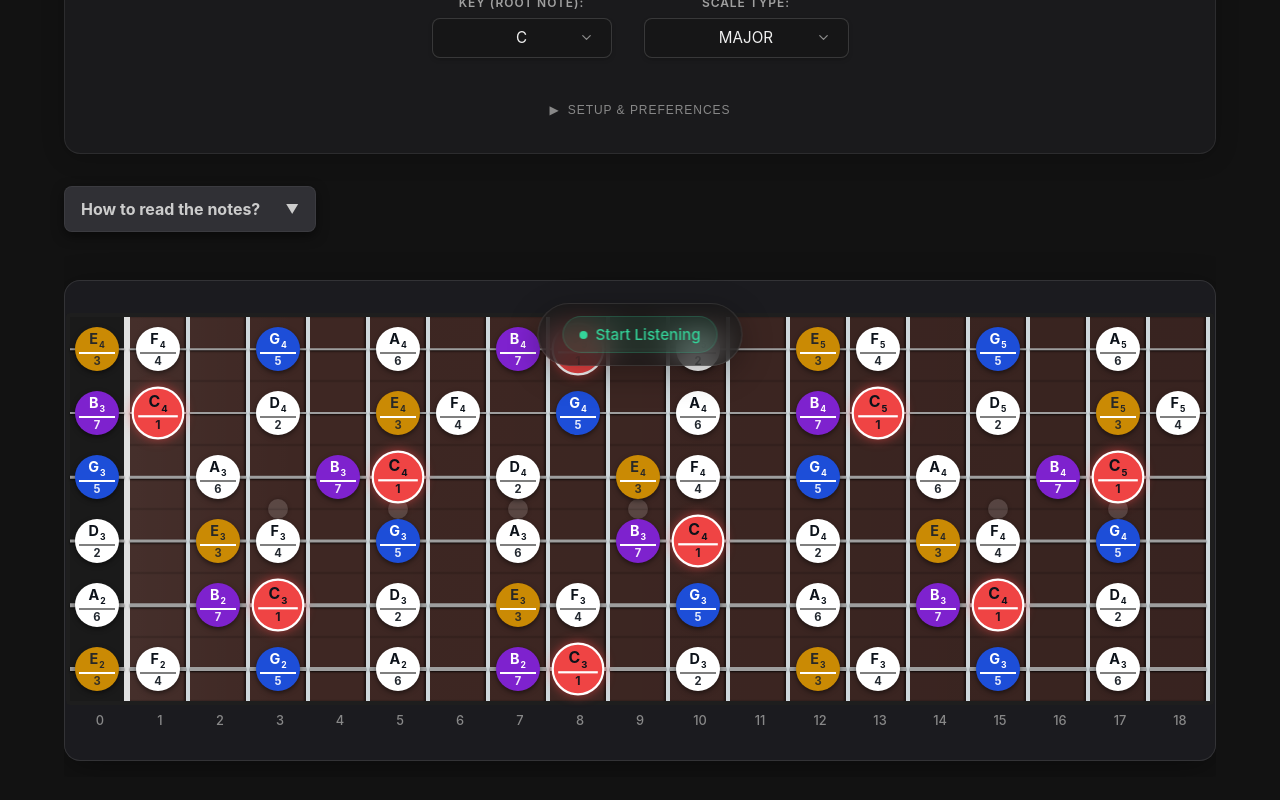
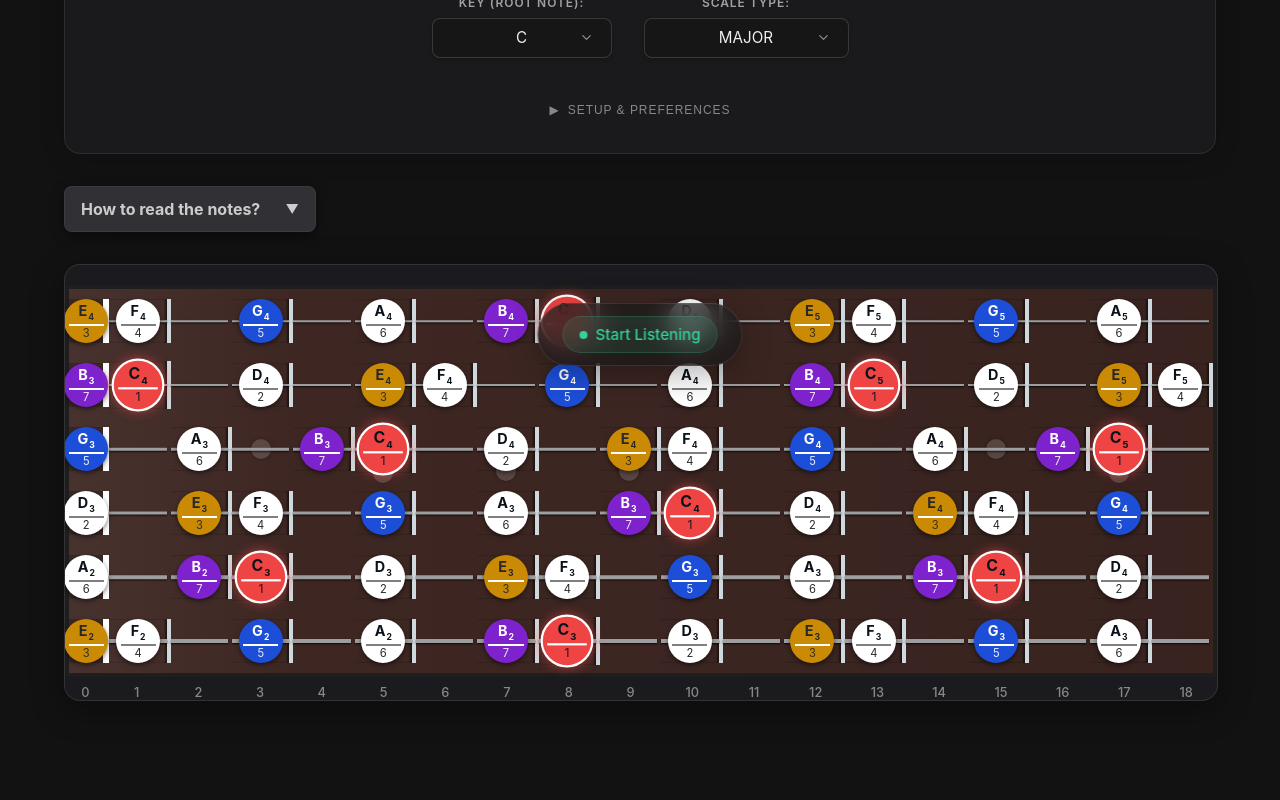
Before and after one commit to francisco-ebi/fretboard-trainer, a React (Vite) app: page / in a window 1280 px wide. Shown: the part 404-1204 px from the top of the page. After the commit the page ends 1169 px from the top, so only its background shows below. Built offline with nearby package versions, Linux system fonts and the light colour scheme.

Commit message:
feat: fretboard migration from flex to grid

```diff
--- a/src/components/Fretboard.css
+++ b/src/components/Fretboard.css
@@ -1,8 +1,7 @@
 .fretboard-container {
-    display: flex;
-    flex-direction: column;
-    align-items: center;
-    padding: var(--app-padding-desktop);
+    display: block;
+    width: 100%;
+    /* min-width: 1120px;  Ensure trigger scroll on mobile */
     background: rgba(30, 30, 35, 0.8);
     border-radius: 1rem;
     box-shadow: 0 0.5rem 2rem 0 rgba(0, 0, 0, 0.37);
@@ -10,9 +9,10 @@
     -webkit-backdrop-filter: blur(8px);
     border: 0.0625rem solid rgba(255, 255, 255, 0.1);
     margin-top: 2rem;
+    padding: 20px 0 0 0;
+    position: relative;
+    user-select: none;
     overflow-x: auto;
-    /* Handle overflow on small screens */
-    max-width: 100%;
 }
 
 @media (max-width: 600px) {
@@ -21,18 +21,21 @@
     }
 }
 
+/* --- HORIZONTAL GRID (Default) --- */
 .fretboard {
-    display: flex;
-    flex-direction: column;
+    display: grid;
+    /* Column 1: Open String, Columns 2-19: Frets 1-18 */
+    /* Use minmax to allow scaling but enforce minimums */
+    grid-template-columns: minmax(40px, 0.66fr) repeat(18, minmax(60px, 1fr));
+    /* Rows defined implicitly by content (strings) */
+
     background-color: var(--fretboard-wood);
-    /* Dark wood-ish color */
     border: 0.25rem solid var(--bg-secondary);
     border-radius: 0.25rem;
-    padding-left: 0;
-    /* Open strings are handled inside */
     position: relative;
-    min-width: max-content;
-    /* Ensure enough space for frets */
+
+    /* Ensure nice minimum width on small screens to force scroll */
+    min-width: 1120px;
 }
 
 /* Wood texture gradient overlay */
@@ -48,42 +51,36 @@
             rgba(255, 255, 255, 0) 20%,
             rgba(0, 0, 0, 0.1) 100%);
     pointer-events: none;
+    z-index: 0;
 }
 
 .string-row {
-    display: flex;
+    display: grid;
+    grid-template-columns: subgrid;
+    grid-column: 1 / -1;
+    /* Span all fret columns */
+
     height: 4rem;
-    /* Space between strings */
+    /* Fixed height for consistency */
     position: relative;
-    /* border-bottom: 1px solid red; Debug alignment */
+    align-items: center;
 }
 
 .fret {
-    width: 3.75rem;
-    /* Width of each fret */
-    height: 100%;
-    border-right: 0.25rem solid #c0c0c0;
-    /* Fret wire */
-    box-sizing: border-box;
+    /* Height and Width handled by Grid/Subgrid */
     position: relative;
+    border-right: 0.25rem solid var(--fret-wire);
     display: flex;
     align-items: center;
     justify-content: center;
+    box-shadow: inset -0.125rem 0 0.125rem rgba(0, 0, 0, 0.5);
 }
 
 .fret.open-string {
-    width: 3.75rem;
-    /* Match standard fret width or at least enough for marker */
-    border-right: 0.375rem solid #e0e0e0;
+    border-right: 0.375rem solid #fff;
     /* Nut */
-    background-color: #1a1a1a;
-    flex-shrink: 0;
-}
-
-/* Metallic fret effect */
-.fret:not(.open-string) {
-    border-right: 0.25rem solid var(--fret-wire);
-    box-shadow: inset -0.125rem 0 0.125rem rgba(0, 0, 0, 0.5);
+    background-color: rgba(0, 0, 0, 0.2);
+    box-shadow: none;
 }
 
 .string-line {
@@ -98,17 +95,7 @@
     box-shadow: 0 0.0625rem 0.125rem rgba(0, 0, 0, 0.8);
 }
 
-/* Thicker low strings - Keeping px for stroke width precision/feel, or convert?
-   User asked for 'rem unit instead of a fixed px size for string-row and fret elements'.
-   String THICKNESS is a visual detail.
-   But consistency is good.
-   4px = 0.25rem
-   3.5px = 0.21875rem
-   3px = 0.1875rem
-   2.5px = 0.15625rem
-   2px = 0.125rem
-   1.5px = 0.09375rem
-*/
+/* String Thicknesses */
 .string-row:nth-last-child(1) .string-line {
     height: 0.25rem;
 }
@@ -137,30 +124,24 @@
     height: 0.09rem;
 }
 
-/* NoteMarker styles moved to NoteMarker.css */
 
+/* Fret Numbers Row */
 .fret-numbers-row {
-    display: flex;
+    display: grid;
+    grid-template-columns: minmax(40px, 0.66fr) repeat(18, minmax(60px, 1fr));
     margin-top: 0.5rem;
-    padding-left: 0;
-    min-width: max-content;
-    /* Match fretboard */
+    min-width: 1120px;
+    /* Match fretboard min-width */
 }
 
 .fret-number {
-    width: 3.75rem;
-    /* Match fret width */
     text-align: center;
     color: #888;
     font-size: 0.8rem;
     font-weight: 500;
 }
 
-.fret-number:first-child {
-    width: 3.75rem;
-    /* Match nut width */
-}
-
+/* Inlay Dots */
 .inlay-dot {
     position: absolute;
     width: 1.25rem;
@@ -168,74 +149,72 @@
     background: rgba(255, 255, 255, 0.15);
     border-radius: 50%;
     left: 50%;
-    transform: translateX(-50%);
-    z-index: 0;
     top: 50%;
     transform: translate(-50%, -50%);
     box-shadow: 0 0 0.25rem rgba(0, 0, 0, 0.3);
+    z-index: 0;
 }
 
-/* --- Vertical Mode Overrides --- */
 
+/* --- VERTICAL MODE --- */
 .fretboard-container.vertical {
+    display: flex;
     flex-direction: row;
-    /* Fretboard and Numbers side-by-side */
-    align-items: flex-start;
-    /* Align top */
+    /* Wrapper layout: Fretboard | Numbers */
     overflow-x: auto;
     overflow-y: auto;
     max-height: 80vh;
-    /* Scrollable vertically */
 }
 
 .fretboard.vertical {
-    flex-direction: row-reverse;
-    /* Strings as columns */
+    display: grid;
+    /* Swap axes */
+    /* Columns = Strings (e.g. 6) */
+    grid-template-columns: repeat(6, 4rem);
+    /* Rows = Frets (Open + 18) */
+    grid-template-rows: minmax(40px, 0.66fr) repeat(18, minmax(60px, 1fr));
+
     min-width: unset;
-    min-height: max-content;
-    /* Ensure vertical space */
-    border-bottom: 0px;
+    min-height: 1120px;
 }
 
 .fretboard-container.vertical .string-row {
+    /* String Row becomes a Column visually */
+    display: grid;
+    grid-template-rows: subgrid;
+    grid-row: 1 / -1;
+    /* Span all frets (rows) */
+
+    height: auto;
+    /* Let grid control height */
+    width: 4rem;
     flex-direction: column;
-    /* Frets as rows */
-    width: 3.75rem;
-    /* String spacing width (was 60px) */
-    height: 100%;
+    /* Internal stacking if needed */
 }
 
+/* Vertical Frets styling */
 .fretboard-container.vertical .fret {
-    width: 100%;
-    height: 3.75rem;
-    /* Fret height */
     border-right: none;
-    border-bottom: 0.25rem solid #c0c0c0;
-}
-
-.fretboard-container.vertical .fret:not(.open-string) {
-    border-bottom: 0.25rem solid #d4d4d4;
+    border-bottom: 0.25rem solid var(--fret-wire);
     box-shadow: inset 0 -0.125rem 0.125rem rgba(0, 0, 0, 0.5);
 }
 
 .fretboard-container.vertical .fret.open-string {
-    height: 3.75rem;
-    /* Nut height */
     border-bottom: 0.375rem solid #e0e0e0;
 }
 
-/* String Lines: Vertical */
+/* Vertical String Lines */
 .fretboard-container.vertical .string-line {
     height: 100% !important;
-    /* Override thickness-based height */
+    /* Override thickness-height interaction */
     top: 0;
     bottom: 0;
     left: 50%;
     transform: translateX(-50%);
-    /* Center horizontally */
+    box-shadow: 0.0625rem 0 0.125rem rgba(0, 0, 0, 0.8);
 }
 
-/* Vertical String Thicknesses (Width) */
+/* Vertical String Thickness (Widths) */
 .fretboard-container.vertical .string-row:nth-last-child(1) .string-line {
     width: 0.25rem;
 }
@@ -264,18 +243,21 @@
     width: 0.09rem;
 }
 
-/* Fret Numbers for Vertical */
+/* Vertical Numbers */
 .fretboard-container.vertical .fret-numbers-row {
-    flex-direction: column;
+    display: grid;
+    grid-template-rows: minmax(40px, 0.66fr) repeat(18, minmax(60px, 1fr));
+    grid-template-columns: auto;
+
+    margin-top: 0;
+    padding-left: 0.5rem;
     min-width: unset;
-    min-height: max-content;
-    /* Match fretboard */
-    margin-top: 0;
+    min-height: 1120px;
+    height: 100%;
 }
 
 .fretboard-container.vertical .fret-number {
-    height: 3.75rem;
-    width: auto;
-    line-height: 3.75rem;
-    /* Center text vertically */
+    display: flex;
+    align-items: center;
+    justify-content: center;
 }
--- a/src/index.css
+++ b/src/index.css
@@ -105,133 +105,4 @@ body {
   border-color: var(--highlight-color);
 }
 
-/* Fretboard */
-.fretboard-wrapper {
-  overflow-x: auto;
-  /* Allow scrolling on small screens */
-  width: 100%;
-  max-width: 1200px;
-  padding: 1rem 0;
-}
-
-.fretboard-container {
-  display: inline-block;
-  background-color: var(--fretboard-wood);
-  border-radius: 4px;
-  padding: 20px 0 0 0;
-  /* Add some padding if needed */
-  box-shadow: 0 10px 30px rgba(0, 0, 0, 0.5);
-  position: relative;
-  user-select: none;
-}
-
-.fretboard {
-  display: flex;
-  flex-direction: column;
-}
-
-.string-row {
-  display: flex;
-  height: 40px;
-  /* Spacing between strings */
-  position: relative;
-  align-items: center;
-  /* Center string line vertically */
-}
-
-/* Logic for Fret styling involves layering */
-.fret {
-  width: 60px;
-  /* Width of each fret */
-  height: 100%;
-  position: relative;
-  border-right: 2px solid var(--fret-wire);
-  display: flex;
-  align-items: center;
-  justify-content: center;
-}
-
-.fret.open-string {
-  border-right: 4px solid #fff;
-  /* The "Nut" */
-  width: 40px;
-  background-color: #222;
-  /* Different bg for open strings (behind the nut) or just leave wood */
-  background-color: rgba(0, 0, 0, 0.2);
-}
-
-/* The String Line */
-.string-line {
-  position: absolute;
-  left: 0;
-  right: 0;
-  height: 2px;
-  background-color: var(--string-color);
-  z-index: 1;
-}
-
-/* Thicker strings for lower pitch */
-.string-row:nth-child(5) .string-line {
-  height: 3px;
-}
-
-/* A */
-.string-row:nth-child(6) .string-line {
-  height: 4px;
-}
-
-/* Low E */
-
-/* Note Markers */
-/* Note Markers */
-.note-marker {
-  width: 28px;
-  height: 28px;
-  border-radius: 50%;
-  background-color: var(--note-bg);
-  color: var(--note-text);
-  display: flex;
-  align-items: center;
-  justify-content: center;
-  font-weight: bold;
-  font-size: 0.85rem;
-  z-index: 2;
-  /* On top of string */
-  box-shadow: 0 2px 4px rgba(0, 0, 0, 0.4);
-  /* Animation handled by Framer Motion now */
-}
-
-.note-marker.root-note {
-  background-color: var(--note-root-bg);
-  transform: scale(1.1);
-  box-shadow: 0 0 10px rgba(255, 87, 34, 0.6);
-  border: 2px solid #fff;
-}
-
-/* Fret Markers (dots) - Visual sugar */
-/* Usually on 3, 5, 7, 9, 12(double), 15 */
-/* We can implement this with pure CSS if we assume fixed layout, or JS */
-/* Let's try to add some simple dots via pseudo-elements on specific frets if possible,
-   but it's tricky because strings are rows. A background layer might be better.
-   For now, keep it simple. */
-
-/* Fret Numbers */
-.fret-numbers-row {
-  display: flex;
-  margin-top: 5px;
-  padding-left: 0;
-  /* Align with frets */
-}
-
-.fret-number {
-  width: 60px;
-  /* Match fret width */
-  text-align: center;
-  font-size: 0.75rem;
-  color: var(--text-secondary);
-}
-
-.fret-number:first-child {
-  width: 40px;
-  /* Match open string width */
-}
+/* Fretboard styles have been moved to components/Fretboard.css */
```
